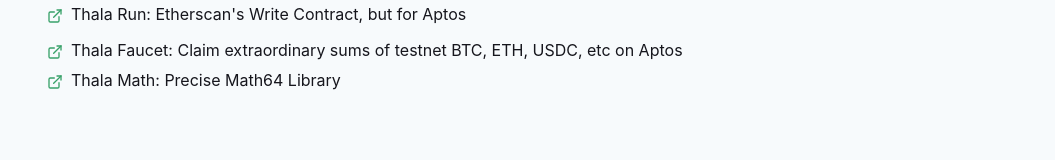
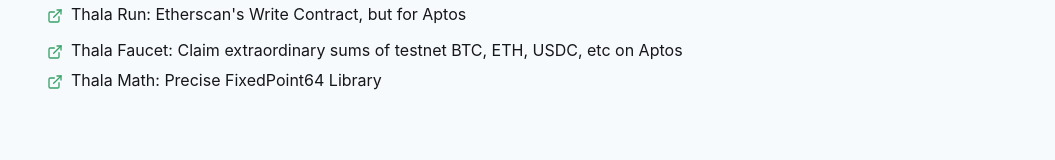
Before and after one commit to ThalaLabs/thala-dev, a Next.js app: page / in a window 1280 px wide. Shown: the part 428-588 px from the top of the page, without its empty margins (225-1280 px from the left). Built offline with nearby package versions, Linux system fonts and the light colour scheme.

Commit message:
Update index.tsx

```diff
--- a/src/pages/index.tsx
+++ b/src/pages/index.tsx
@@ -55,7 +55,7 @@
             flexGrow={1}
             mr={2}
           >
-            Thala Math: Precise Math64 Library
+            Thala Math: Precise FixedPoint64 Library
           </ChakraLink>
       </List>
     </Main>
```
